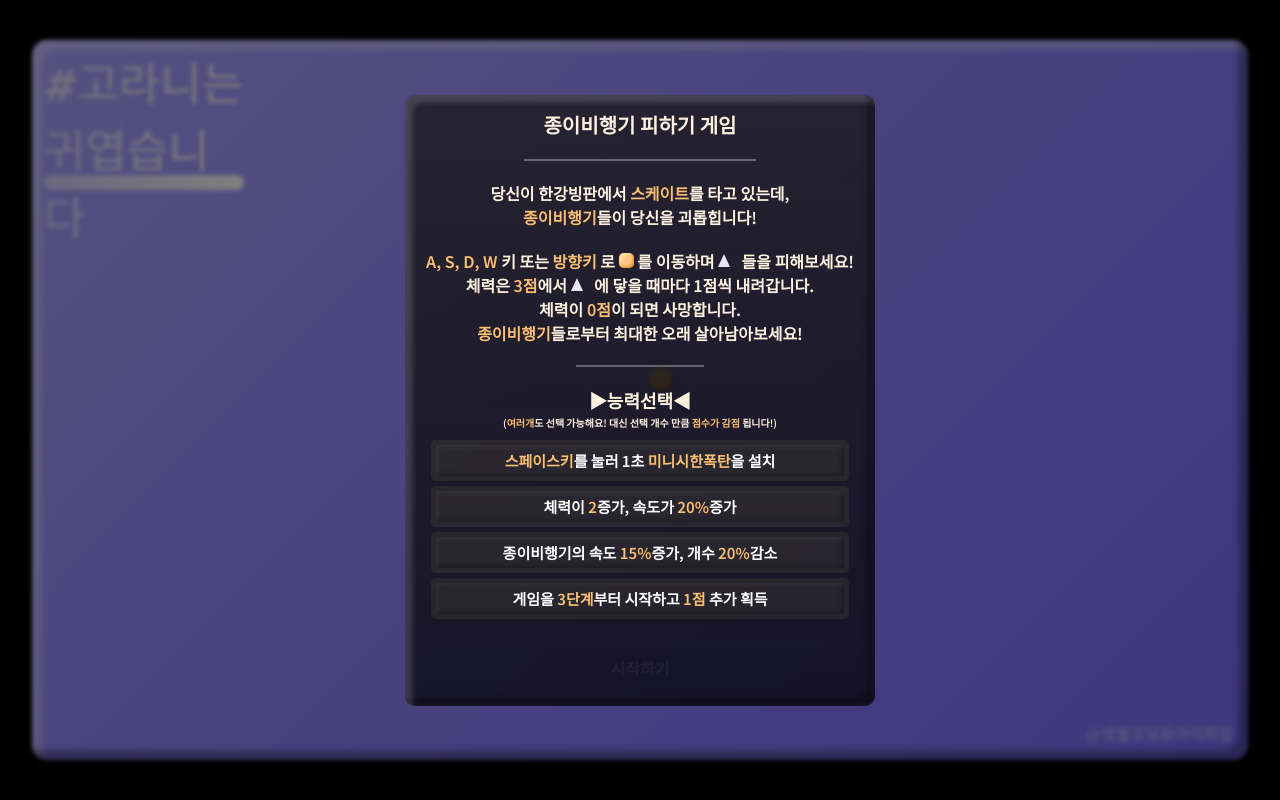
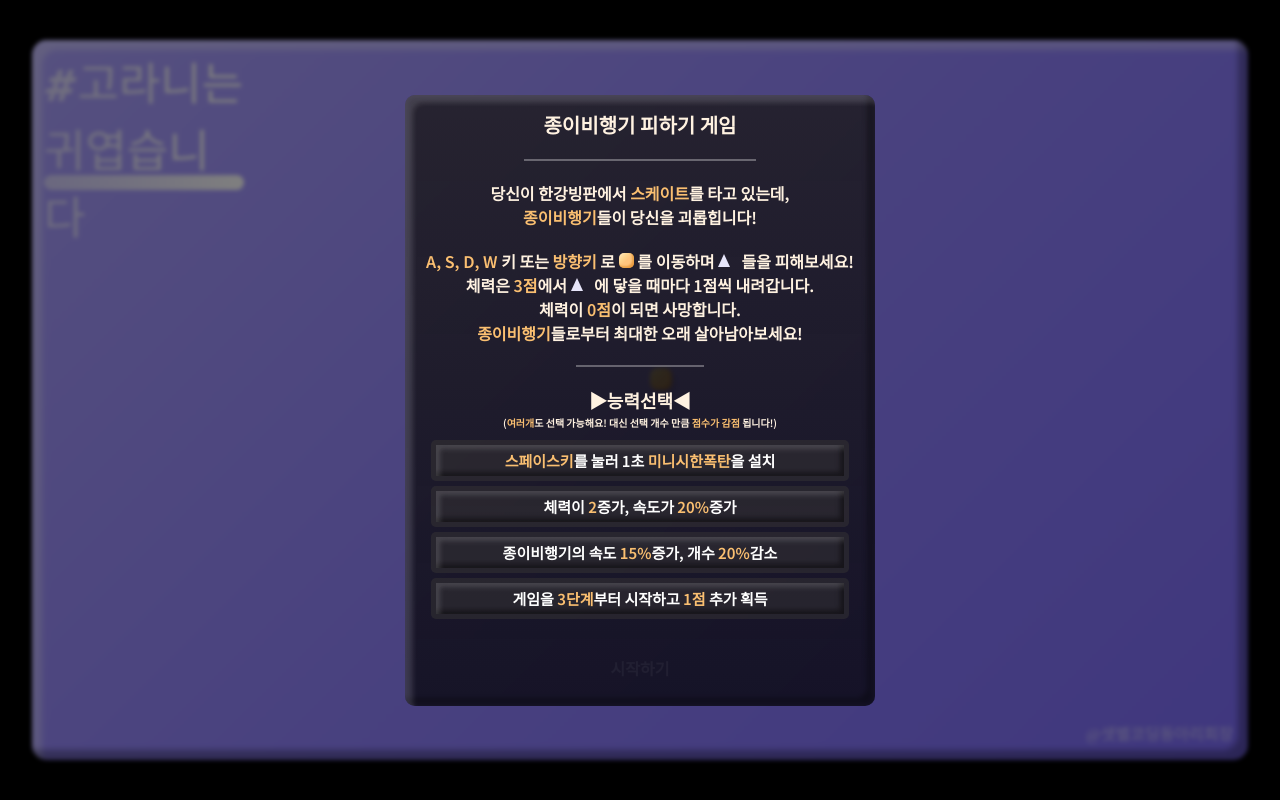
Before and after one commit to jaksim0sec/ButSki, a plain HTML site: page index.html in a window 1280 px wide. Drawn offline with Linux system fonts and the light colour scheme.

Commit message:
Update index.html

```diff
--- a/index.html
+++ b/index.html
@@ -362,7 +362,7 @@
         transition: all 0.5s ease;
         font-size: 15px;
         border: 5px solid #ffffff00;
-        box-shadow: 0px 0px 0px #00000000,inset 2px 2px 5px #FFFFFF10, inset -2px -2px 5px #00000050;
+        box-shadow: 0px 0px 0px #00000000,inset 4px 4px 5px #FFFFFF25, inset -4px -4px 5px #00000070;
       }
 
       .section-title {
```
